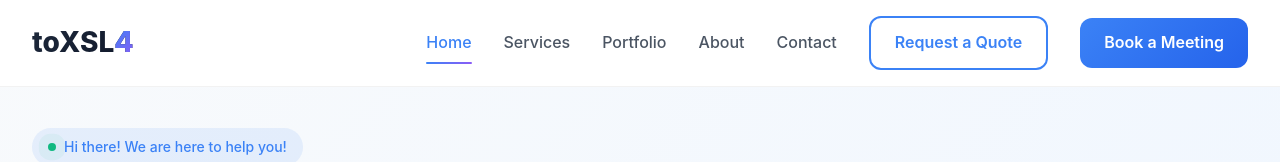
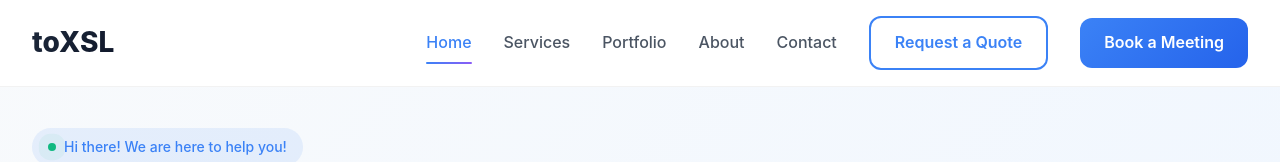
Before and after one commit to taniyathakur45/toxsl-redesigned-web, a React (Vite) app: page / in a window 1280 px wide. Shown: the top 162 px of the page. Built offline with nearby package versions, Linux system fonts and the light colour scheme.

Commit message:
Updated the logo

```diff
--- a/src/pages/HomePage.jsx
+++ b/src/pages/HomePage.jsx
@@ -187,7 +187,7 @@
       <nav className={`navbar ${scrolled ? 'navbar-scrolled' : ''}`}>
         <div className="nav-container">
           <div className="logo" onClick={() => scrollToSection('home')}>
-            toXSL<span className="logo-accent">4</span>
+            toXSL
           </div>
 
           <div className={`nav-menu ${isMobileMenuOpen ? 'nav-menu-active' : ''}`}>
```
